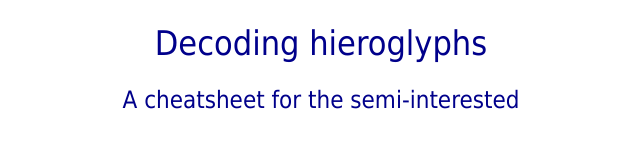
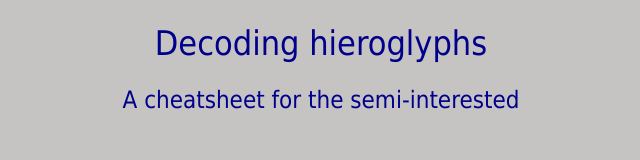
Before and after one commit to lisaleak/F-C-HobbyPage, a plain HTML site: page F&Cs Application/HobbyPage/index.html in a window 1280 px wide. Shown: the whole page, without its empty margins (319-959 px from the left). Drawn offline with Linux system fonts and the light colour scheme.

Commit message:
A first (post-initialisation) commit for my first project.

```diff
--- a/F&Cs Application/HobbyPage/index.html
+++ b/F&Cs Application/HobbyPage/index.html
@@ -4,6 +4,10 @@
 <Title>Decoding hieroglyphs</Title>
 <meta charset="UTF-8">
 <style>
+body {
+    background-color: #382c2c48;
+}
+
 h1 {
     font: 34px tahoma, sans-serif;
     color: darkblue;
```
